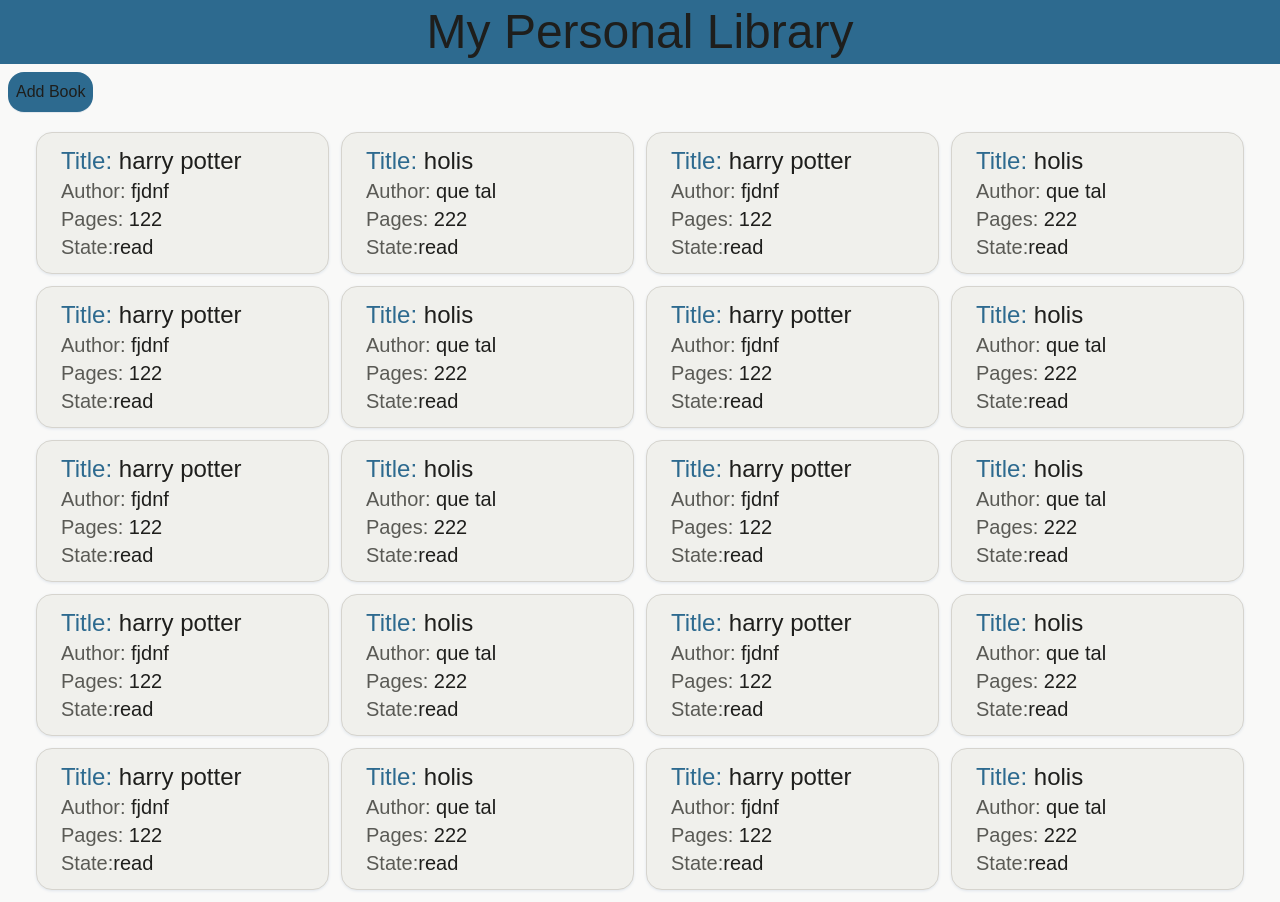
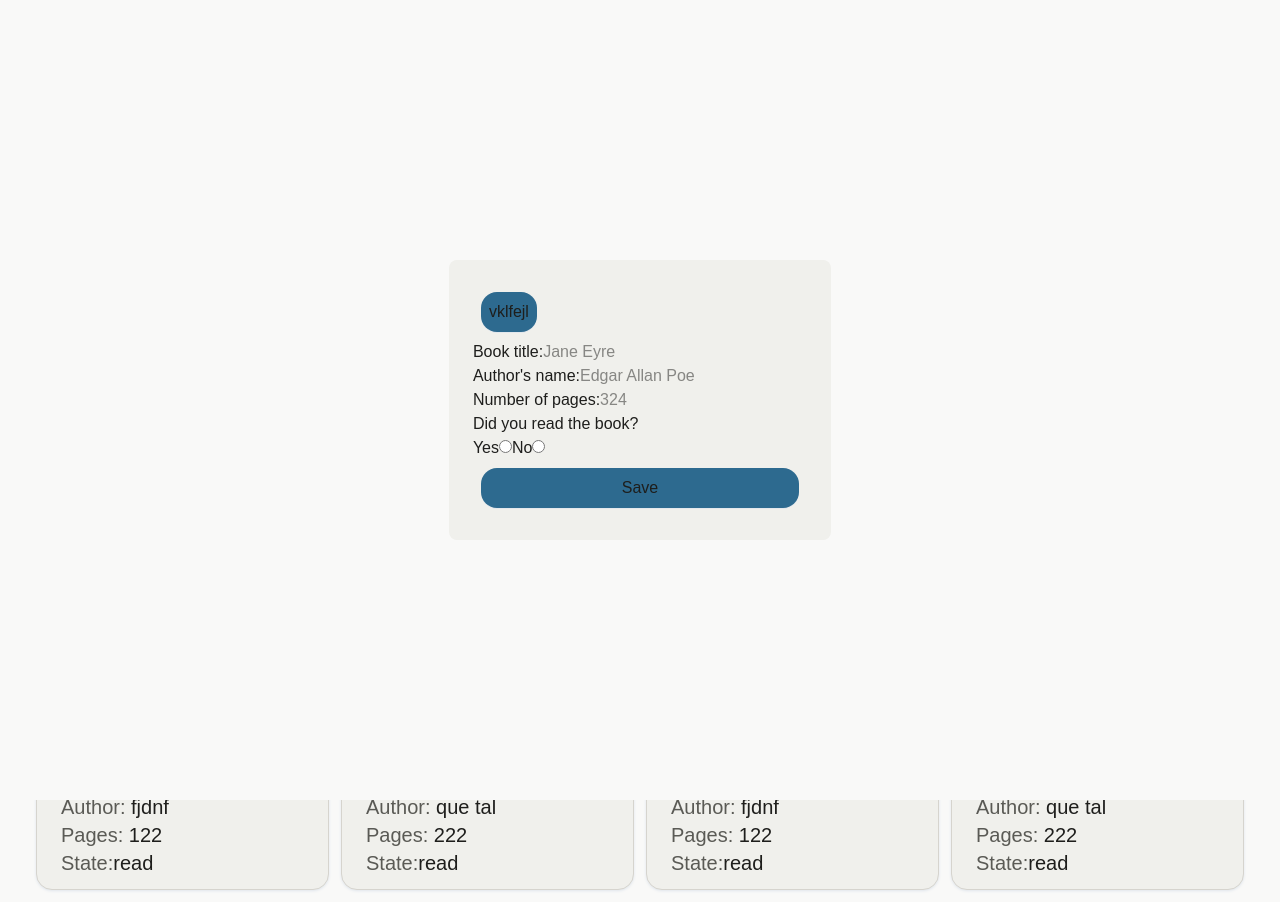
Before and after one commit to LauPR/Library, a Next.js app: page / in a window 1280 px wide. Both pictures are taken after a click on the button "Add Book". Built offline with nearby package versions, Linux system fonts and the light colour scheme.

Commit message:
M:page.tsx BookList.tsx Button.tsx C: BookForm.tsx Modal.tsx

```diff
--- a/src/app/page.tsx
+++ b/src/app/page.tsx
@@ -1,18 +1,26 @@
+'use client'
+
+import BookForm from "@/components/book/BookForm";
 import BookList from "@/components/book/BookList";
 import Header from "@/components/layout/Header";
 import Button from "@/components/ui/Button";
 import { library } from "@/data/library";
+import { useState } from "react";
 
 
 export default function Home() {
+
+  const [isModalOpen, setIsModalOpen] = useState<boolean>(false);
+
   return (
     <div className="text-text-primary">
 
       <main className="bg-bg-primary h-full cursor-default">
 
-        <Header/>
-        <Button text={"Add Book"}/>
-        <BookList books={library}/>
+        <Header />
+        <Button text={"Add Book"} onClick={() => setIsModalOpen(true)}/>
+        <BookForm isOpen={isModalOpen} onClose={() => setIsModalOpen(false)}/>
+        <BookList books={library} />
 
       </main>
 
--- /dev/null
+++ b/src/components/book/BookForm.tsx
@@ -0,0 +1,86 @@
+import Button from "../ui/Button";
+import Modal from "../ui/Modal";
+
+interface Props {
+    isOpen: boolean;
+    onClose: () => void;
+}
+
+export default function ({ isOpen, onClose }: Props) {
+    return (
+        <div>
+
+            <Modal isOpen={isOpen} onClose={onClose}>
+                <form
+                    className="
+                        bg-bg-secondary
+                        flex
+                        flex-col
+                    ">
+
+                    <div>
+                        <label htmlFor="title">
+                            Book title:
+                        </label>
+                        <input
+                            id="title"
+                            type="text"
+                            placeholder="Jane Eyre"
+                            name="title"
+                        />
+                    </div>
+
+                    <div>
+                        <label htmlFor="author">
+                            Author's name:
+                        </label>
+                        <input
+                            id="author"
+                            type="text"
+                            placeholder="Edgar Allan Poe"
+                            name="author" />
+                    </div>
+
+                    <div>
+                        <label htmlFor="title">
+                            Number of pages:
+                        </label>
+                        <input
+                            id="pages"
+                            type="text"
+                            placeholder="324"
+                            name="pages" />
+                    </div>
+
+                    <div>
+                        <fieldset>
+
+                            <legend>Did you read the book?</legend>
+
+                            <label htmlFor="title">
+                                Yes
+                            </label>
+                            <input
+                                id="read"
+                                type="radio"
+                                name="read" />
+
+                            <label htmlFor="title">
+                                No
+                            </label>
+                            <input
+                                id="unread"
+                                type="radio"
+                                name="read" />
+
+                        </fieldset>
+                    </div>
+
+                    <Button text="Save" />
+
+                </form >
+            </Modal>
+
+        </div >
+    )
+}
--- a/src/components/book/BookList.tsx
+++ b/src/components/book/BookList.tsx
@@ -5,19 +5,19 @@ interface Props {
     books: Book[];
 }
 
-export default function BookList({books} : Props){
-    return(
+export default function BookList({ books }: Props) {
+    return (
         <div
-        className="
+            className="
             mx-6
             p-3
             grid
-            grid-cols-4
+            grid-cols-[repeat(auto-fill,minmax(250px,1fr))]
             gap-3
         ">
 
             {books.map(book => (
-                <BookCard key={book.id} book={book}/>
+                <BookCard key={book.id} book={book} />
             ))}
 
         </div>
--- a/src/components/ui/Button.tsx
+++ b/src/components/ui/Button.tsx
@@ -1,11 +1,12 @@
 type Props = {
     text: string;
+    onClick?: () => void;
 }
 
-export default function Button({text} : Props){
-    return(
+export default function Button({ text, onClick }: Props) {
+    return (
         <button
-        className="
+            className="
             bg-accent-primary
             hover:bg-accent-secondary
             shadow-2xs
@@ -14,7 +15,9 @@ export default function Button({text} : Props){
             p-2
             m-2
             cursor-pointer
-        ">
+        "
+        onClick={onClick}
+        >
             {text}
         </button>
     )
--- /dev/null
+++ b/src/components/ui/Modal.tsx
@@ -0,0 +1,39 @@
+import Button from "./Button";
+
+interface Props {
+    children: React.ReactNode;
+    isOpen: boolean;
+    onClose: () => void;
+}
+
+export default function Modal({ children, isOpen, onClose }: Props) {
+
+    if (!isOpen) return null;
+
+    return (
+        <div
+            className="
+                fixed
+                inset-0
+                bg-bg-primary
+                bg-opacity-50
+                flex
+                justify-center
+                items-center
+                z-50"
+        >
+            <div
+                className="
+                    bg-bg-secondary
+                    rounded-lg
+                    p-6
+                    relative"
+                onClick={(e) => e.stopPropagation()}
+
+            >
+                <Button text={"vklfejl"} onClick={onClose} />
+                {children}
+            </div>
+        </div>
+    )
+}
```
